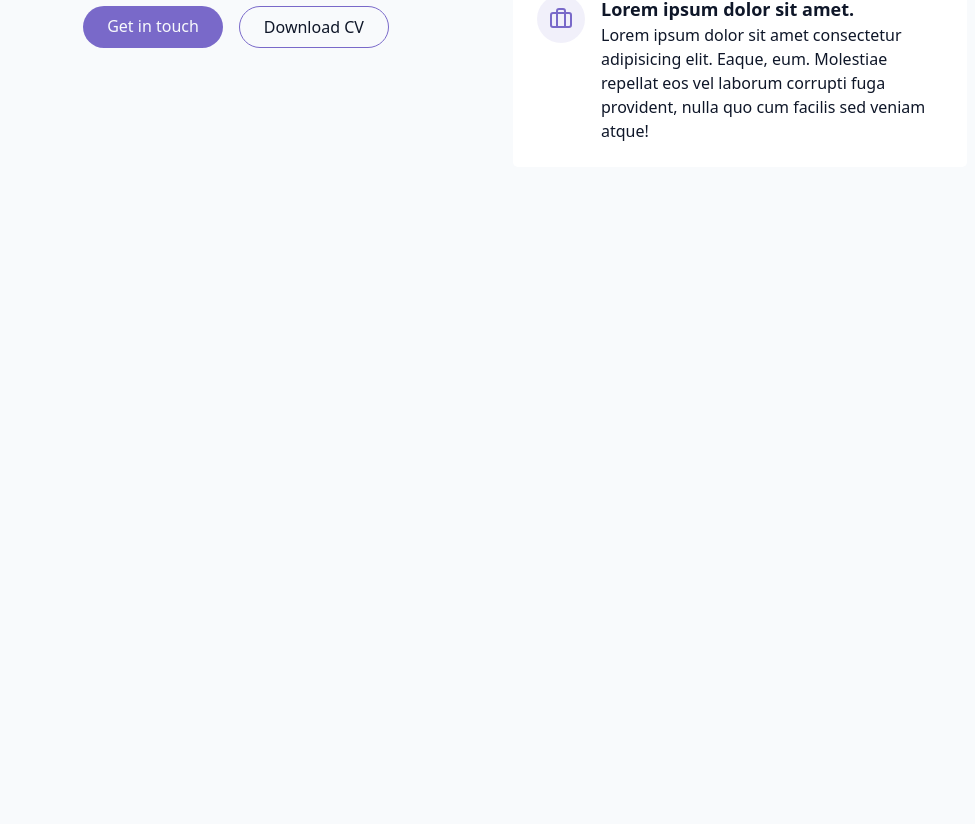
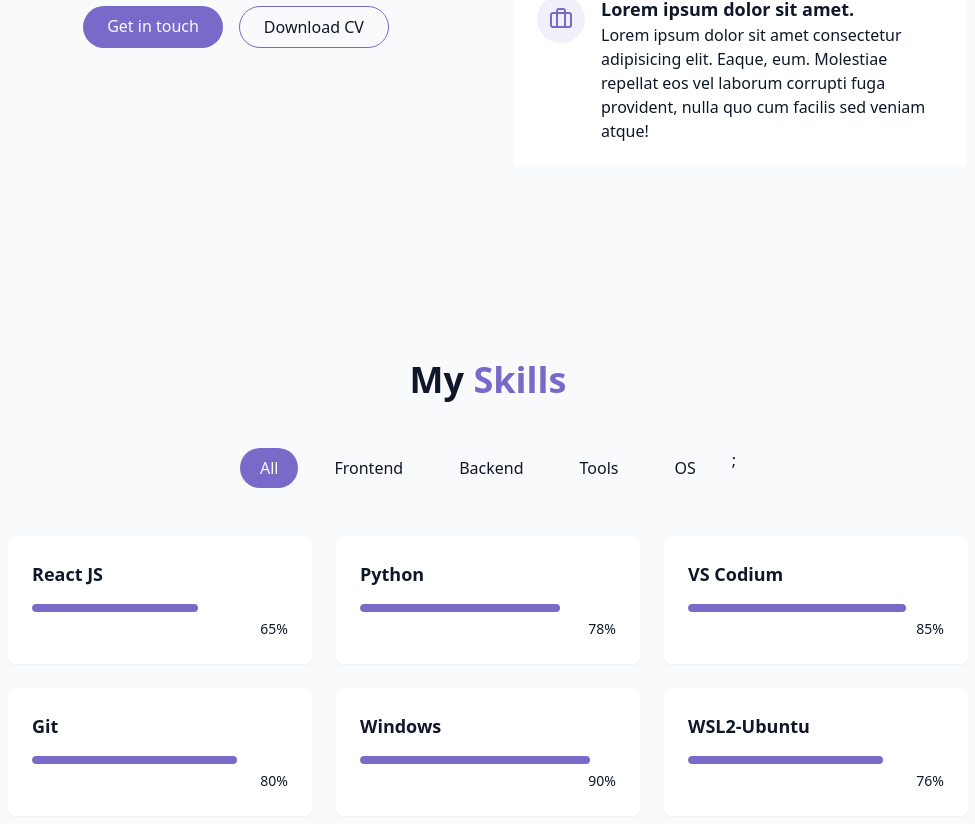
Before and after one commit to dean-fahreza/portfolio-website, a React (Vite) app: page / in a window 1280 px wide. Shown: the part 1458-2282 px from the top of the page, without its empty margins (152-1127 px from the left). Before the commit the page ends 1722 px from the top, so only its background shows below. Built offline with nearby package versions, Linux system fonts and the light colour scheme.

Commit message:
feat: Menambahkan file ke dalam repositori

```diff
--- /dev/null
+++ b/src/components/SkillsSection.jsx
@@ -0,0 +1,68 @@
+import { cn } from '@/lib/utils';
+import { useState } from 'react';
+
+const skills = [
+    // frontend
+    {name: 'React JS', level: 65, category:'frontend'},
+
+    // backend
+    {name: 'Python', level: 78, category: 'backend'},
+
+    // tools
+    {name: 'VS Codium', level: 85, category: 'tools'},
+    {name: 'Git', level: 80, category: 'tools'},
+
+    //  OS
+    {name: 'Windows', level: 90, category: 'OS'},
+    {name: 'WSL2-Ubuntu', level: 76, category: 'OS'},
+];
+
+const categories = ['all', 'frontend', 'backend', 'tools', 'OS'];
+
+export const SkillsSection = () => {
+
+    const [activeCategory, setActiveCategory] = useState('all');
+    const filteredSkills = skills.filter((skill) => activeCategory === 'all'
+    || skill.category === activeCategory);
+
+    return (
+        <section id="skills" className="py-24 px-4 relative bg-secondary/30">
+            <div className="container mx-auto max-w-5xl">
+                <h2 className="text-3xl md:text-4xl font-bold mb-12 text-center">
+                    My <span className="text-primary"> Skills</span>
+                </h2>
+
+                <div className='flex flex-wrap justify-center gap-4 mb-12'>
+                    {categories.map((category, key) => (
+                        <button key={key} className={cn('px-5 py-2 rounded-full transition-colors duration-300',
+                            'capitalize', activeCategory === category
+                            ? 'bg-primary text-primary-foreground'
+                            : 'bg-secondary/70 text-foreground hover:bg-secondary')}
+                            onClick={() => setActiveCategory(category)}>
+                            {category}
+                        </button>
+                    ))};
+                </div>
+
+                <div className="grid grid-cols-1 sm:grid-cols-2 lg:grid-cols-3 gap-6">
+                    {filteredSkills.map((skill, key) => (
+                        <div className="bg-card p-6 rounded-lg shadow-xs card-hover" key={key}>
+                            <div className="text-left mb-4">
+                                <h3 className="font-semibold text-lg"> {skill.name}</h3>
+                            </div>
+                            <div className="w-full bg-secondary/50 h-2 rounded-full overflow-hidden">
+                                <div className={cn('bg-primary h-2 rounded-full origin-left',
+                                    'animate-[grow_1.5s_ease-out]')} style={{
+                                        width: skill.level + '%'
+                                    }} />
+                            </div>
+                            <div className='text-right mt-1'>
+                                <span className='text-sm text-muted-foreground'>{skill.level}%</span>
+                            </div>
+                        </div>
+                    ))}
+                </div>
+            </div>
+        </section>
+    )
+}
--- a/src/pages/Home.jsx
+++ b/src/pages/Home.jsx
@@ -3,6 +3,7 @@
 import { Navbar } from "../components/Navbar"
 import { HeroSection } from "../components/HeroSection"
 import { AboutSection } from "../components/AboutSection"
+import { SkillsSection } from "../components/SkillsSection"
 
 export const Home = () => {
     return <div className="min-h-screen bg-background text-foreground overflow-x-hidden">
@@ -19,6 +20,7 @@
         <main>
             <HeroSection />
             <AboutSection />
+            <SkillsSection />
         </main>
 
         {/** Footer */}
```
